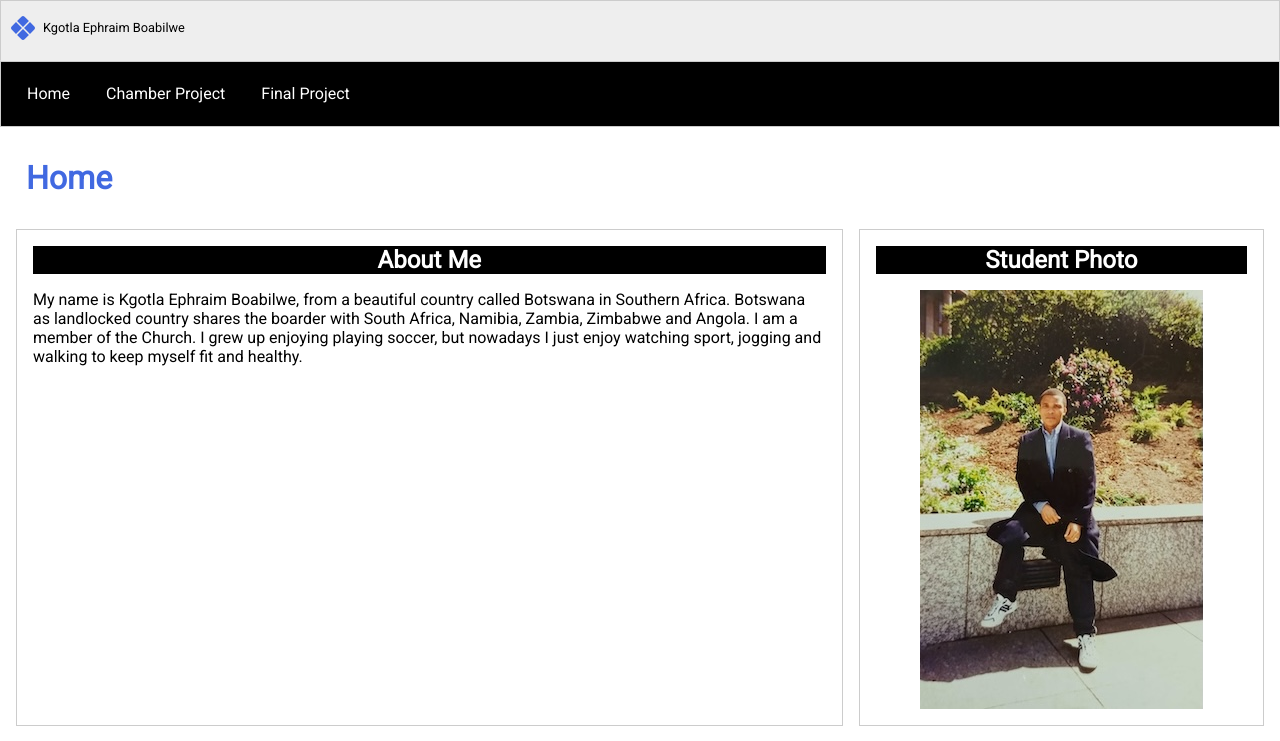
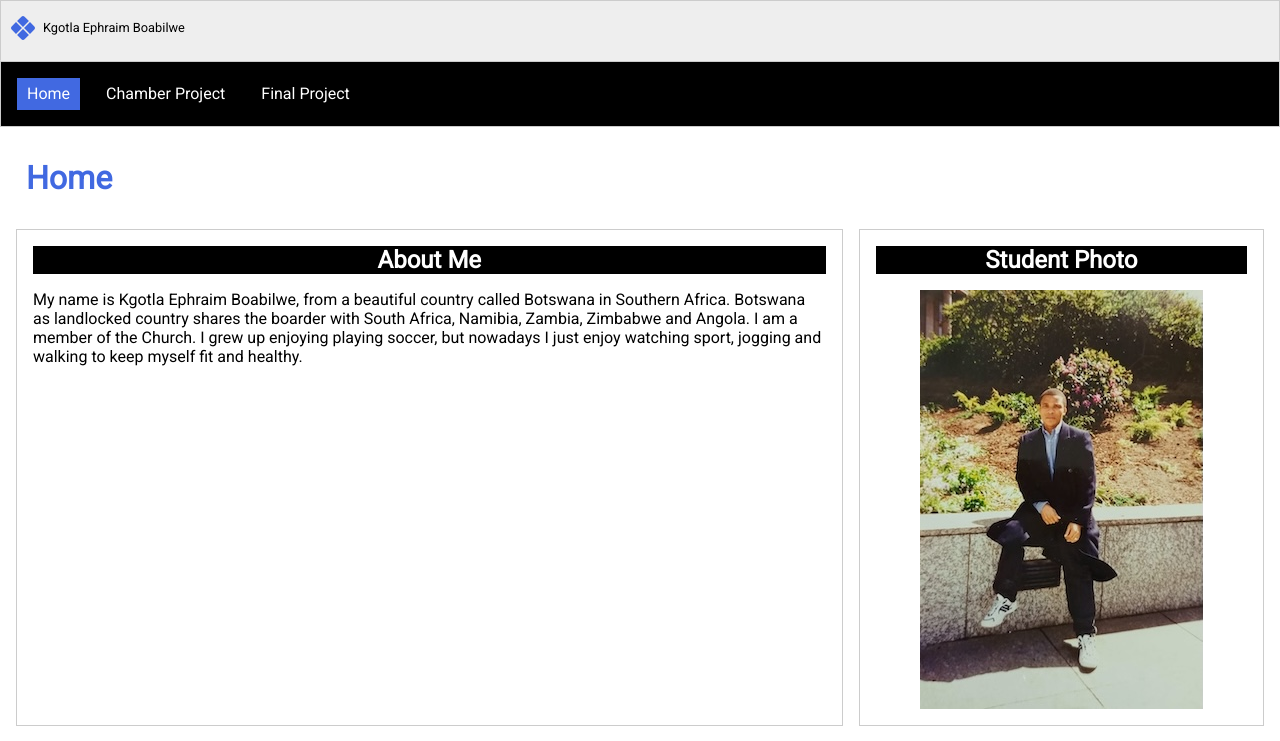
Before and after one commit to webdevfstackeng/wdd231, a plain HTML site: page index.html in a window 1280 px wide. Shown: the top 741 px of the page. Drawn offline with Linux system fonts and the light colour scheme.

Commit message:
change update

```diff
--- a/styles/small.css
+++ b/styles/small.css
@@ -104,7 +104,7 @@ header img{
 }
 
 .navigation li.current {
-    background-color: #000;
+    background-color: #4169e1;
 }
 
 /**************** MAIN ****************/
```
